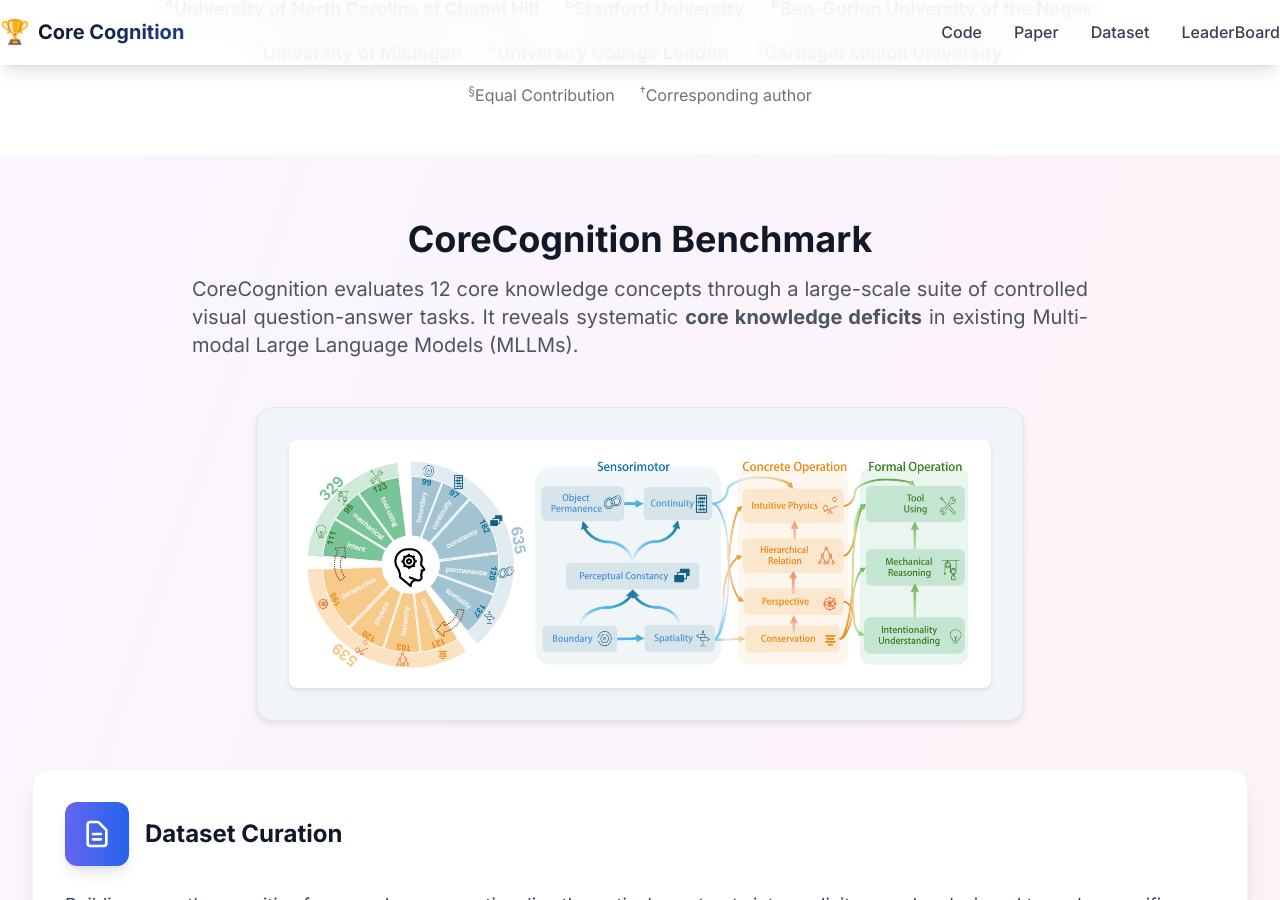
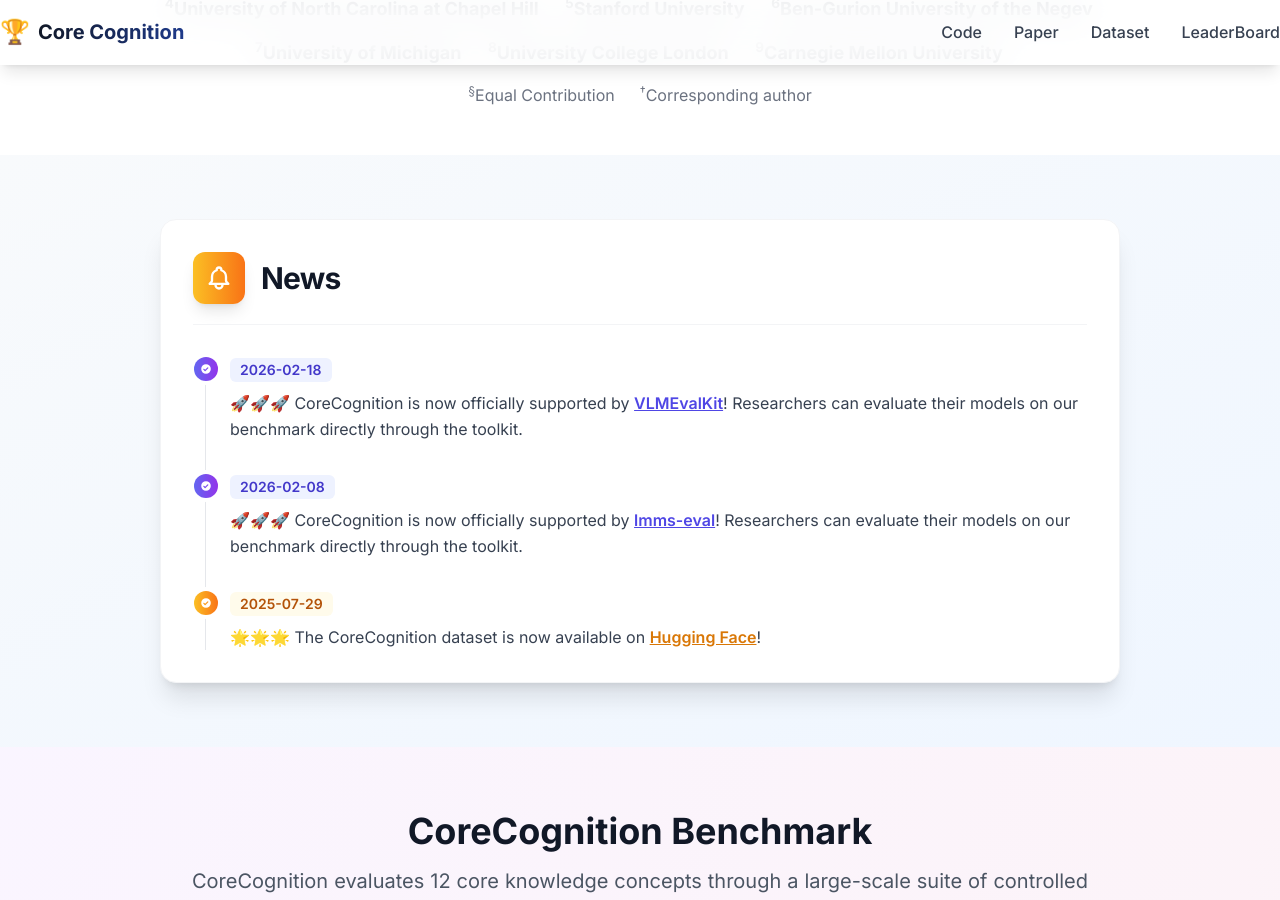
Before and after one commit to grow-ai-like-a-child/core-knowledge, a Jekyll site: the page built from index.html, in a window 1280 px wide and 900 px high, scrolled down 1047 px. Built offline with Jekyll 4.4.1, drawn with Linux system fonts in a browser that asks for light colours; nearby versions of some CDN libraries.

Commit message:
Add News section to homepage
Co-authored-by: Cursor <cursoragent@cursor.com>

```diff
--- a/index.html
+++ b/index.html
@@ -119,6 +119,68 @@ description: "Core Knowledge Deficits in Multi-Modal Language Models"
                 <sup>§</sup>Equal Contribution &emsp;
                 <sup>†</sup>Corresponding author
             </p>
+        </div>
+    </div>
+</section>
+
+<!-- News Section -->
+<section id="news" class="py-16 bg-gradient-to-br from-slate-50 to-blue-50">
+    <div class="max-w-5xl mx-auto px-4 sm:px-6 lg:px-8">
+        <div class="bg-white rounded-2xl p-6 md:p-8 shadow-xl border border-gray-100">
+            <div class="flex items-center mb-8 pb-5 border-b border-gray-100">
+                <div class="bg-gradient-to-r from-amber-400 to-orange-500 p-3 rounded-xl shadow-lg mr-4">
+                    <svg class="w-7 h-7 text-white" fill="none" stroke="currentColor" viewBox="0 0 24 24" aria-hidden="true">
+                        <path stroke-linecap="round" stroke-linejoin="round" stroke-width="2" d="M15 17h5l-1.405-1.405A2.032 2.032 0 0118 14.158V11a6.002 6.002 0 00-4-5.659V5a2 2 0 10-4 0v.341C7.67 6.165 6 8.388 6 11v3.159c0 .538-.214 1.055-.595 1.436L4 17h5m6 0v1a3 3 0 11-6 0v-1m6 0H9"></path>
+                    </svg>
+                </div>
+                <h2 class="text-2xl md:text-3xl font-bold text-gray-900 tracking-tight">News</h2>
+            </div>
+
+            <ol class="relative border-l border-gray-200 ml-3 space-y-8">
+                <li class="ml-6">
+                    <span class="absolute -left-3 flex h-6 w-6 items-center justify-center rounded-full bg-gradient-to-r from-indigo-500 to-purple-600 ring-4 ring-white">
+                        <svg class="w-3 h-3 text-white" fill="currentColor" viewBox="0 0 20 20" aria-hidden="true">
+                            <path d="M10 2a8 8 0 100 16 8 8 0 000-16zm3.707 6.707l-4.5 4.5a1 1 0 01-1.414 0l-2-2a1 1 0 111.414-1.414L8.5 11.086l3.793-3.793a1 1 0 011.414 1.414z"/>
+                        </svg>
+                    </span>
+                    <time class="inline-block text-sm font-semibold text-indigo-700 bg-indigo-50 px-2.5 py-0.5 rounded-md mb-2" datetime="2026-02-18">2026-02-18</time>
+                    <p class="text-gray-700 leading-relaxed">
+                        <span aria-hidden="true">&#128640;&#128640;&#128640;</span>
+                        CoreCognition is now officially supported by
+                        <a href="https://github.com/open-compass/VLMEvalKit" class="font-semibold text-indigo-600 hover:text-indigo-800 underline" target="_blank" rel="noopener">VLMEvalKit</a>!
+                        Researchers can evaluate their models on our benchmark directly through the toolkit.
+                    </p>
+                </li>
+
+                <li class="ml-6">
+                    <span class="absolute -left-3 flex h-6 w-6 items-center justify-center rounded-full bg-gradient-to-r from-indigo-500 to-purple-600 ring-4 ring-white">
+                        <svg class="w-3 h-3 text-white" fill="currentColor" viewBox="0 0 20 20" aria-hidden="true">
+                            <path d="M10 2a8 8 0 100 16 8 8 0 000-16zm3.707 6.707l-4.5 4.5a1 1 0 01-1.414 0l-2-2a1 1 0 111.414-1.414L8.5 11.086l3.793-3.793a1 1 0 011.414 1.414z"/>
+                        </svg>
+                    </span>
+                    <time class="inline-block text-sm font-semibold text-indigo-700 bg-indigo-50 px-2.5 py-0.5 rounded-md mb-2" datetime="2026-02-08">2026-02-08</time>
+                    <p class="text-gray-700 leading-relaxed">
+                        <span aria-hidden="true">&#128640;&#128640;&#128640;</span>
+                        CoreCognition is now officially supported by
+                        <a href="https://github.com/EvolvingLMMs-Lab/lmms-eval" class="font-semibold text-indigo-600 hover:text-indigo-800 underline" target="_blank" rel="noopener">lmms-eval</a>!
+                        Researchers can evaluate their models on our benchmark directly through the toolkit.
+                    </p>
+                </li>
+
+                <li class="ml-6">
+                    <span class="absolute -left-3 flex h-6 w-6 items-center justify-center rounded-full bg-gradient-to-r from-amber-400 to-orange-500 ring-4 ring-white">
+                        <svg class="w-3 h-3 text-white" fill="currentColor" viewBox="0 0 20 20" aria-hidden="true">
+                            <path d="M10 2a8 8 0 100 16 8 8 0 000-16zm3.707 6.707l-4.5 4.5a1 1 0 01-1.414 0l-2-2a1 1 0 111.414-1.414L8.5 11.086l3.793-3.793a1 1 0 011.414 1.414z"/>
+                        </svg>
+                    </span>
+                    <time class="inline-block text-sm font-semibold text-amber-700 bg-amber-50 px-2.5 py-0.5 rounded-md mb-2" datetime="2025-07-29">2025-07-29</time>
+                    <p class="text-gray-700 leading-relaxed">
+                        <span aria-hidden="true">&#127775;&#127775;&#127775;</span>
+                        The CoreCognition dataset is now available on
+                        <a href="{{ site.huggingface_url | default: 'https://huggingface.co/datasets/williamium/CoreCognition' }}" class="font-semibold text-amber-600 hover:text-amber-800 underline" target="_blank" rel="noopener">Hugging Face</a>!
+                    </p>
+                </li>
+            </ol>
         </div>
     </div>
 </section>
```
